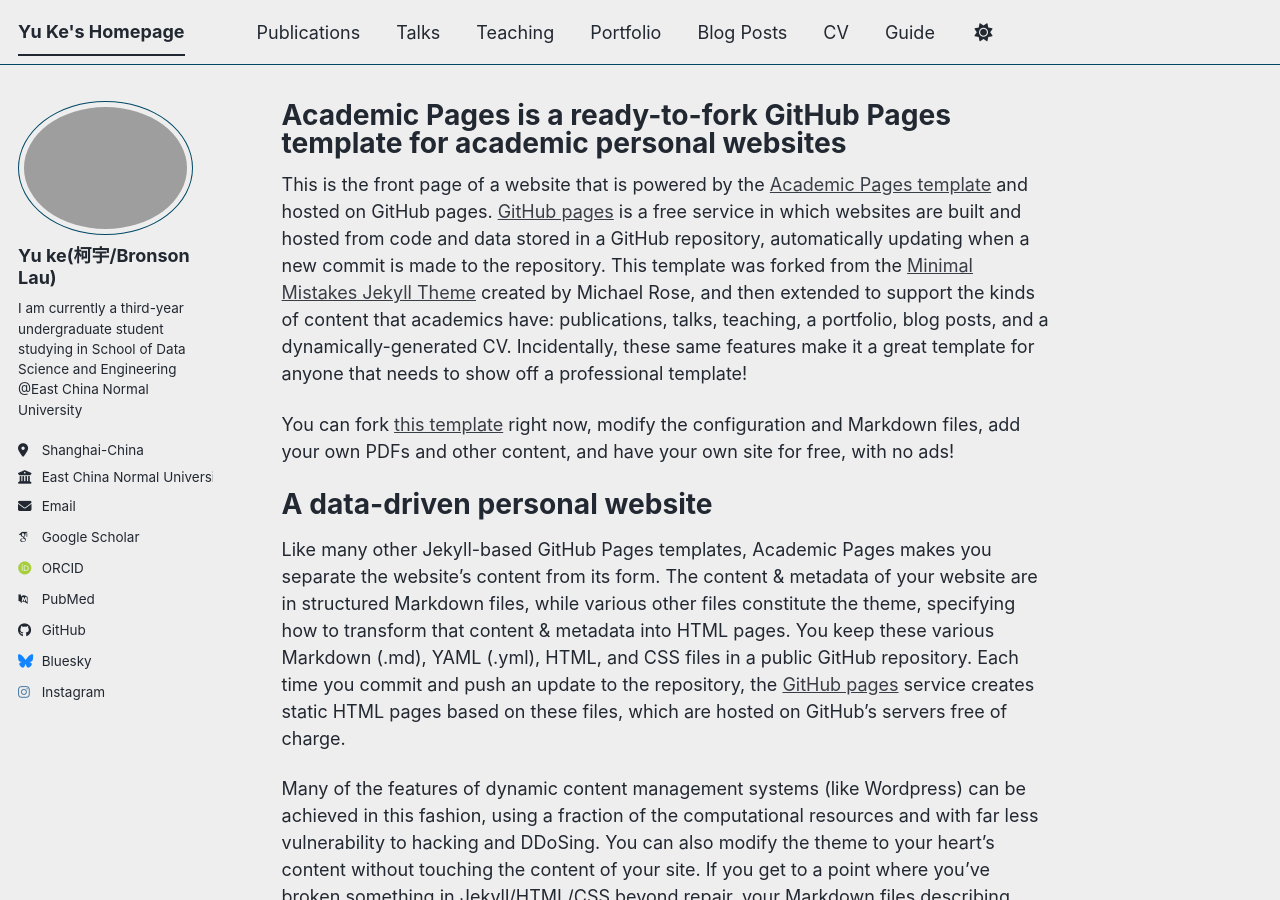
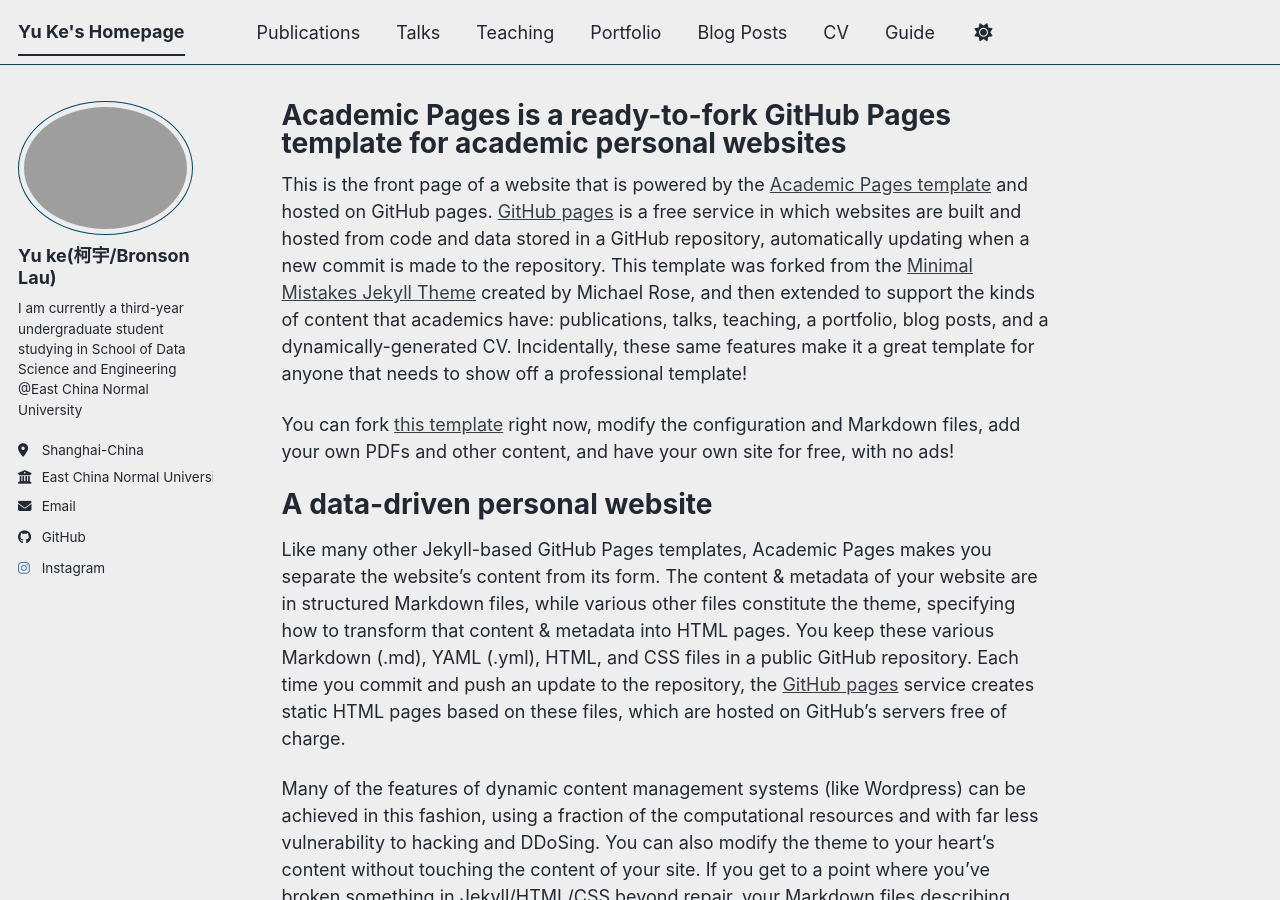
Before and after one commit to BronsonLau/BronsonLau.github.io, a Jekyll site: the page built from _pages/about.md, in a window 1280 px wide and 900 px high. Built offline with Jekyll 4.4.1, drawn with Linux system fonts in a browser that asks for light colours; some web fonts are replaced; a script bundle is joined from its source files by our own code; library files that are not in the unit come from our copies; some of the changed lines change nothing that is shown.

Commit message:
Update URLs and usernames in _config.yml

```diff
--- a/_config.yml
+++ b/_config.yml
@@ -35,13 +35,13 @@
   # Academic websites
   academia         : # URL
   arxiv            : # URL - Update with the correct link to your profile
-  googlescholar    : "https://scholar.google.com/citations?user=PS_CX0AAAAAJ"
+  googlescholar    : # URL
   inspire-hep      : # URL
   impactstory      : # URL
-  orcid            : "https://orcid.org/yourorcidurl"
+  orcid            : # URL
   semantic         : # URL
   ssrn             : # URL
-  pubmed           : "https://www.ncbi.nlm.nih.gov/pubmed/?term=john+snow"
+  pubmed           : # URL
   researchgate     : # URL
   scopus           : # URL
   zotero           : # URL
@@ -51,13 +51,13 @@
   bitbucket        : # Username - Update with your username on the site
   codepen          : # Username
   dribbble         : # Username
-  github           : "academicpages"
+  github           : "BronsonLau"
   kaggle           : # Username
   stackoverflow    : # User number or user number and name (i.e., use "1" or "1/jeff-atwood")
 
   # Social media
   artstation       : # Username
-  bluesky          : "bsky.app" # Replace this with you Bluesky username
+  bluesky          : # URL # Replace this with you Bluesky username
   facebook         : # Username
   flickr           : # Username
   foursquare       : # Username
```
